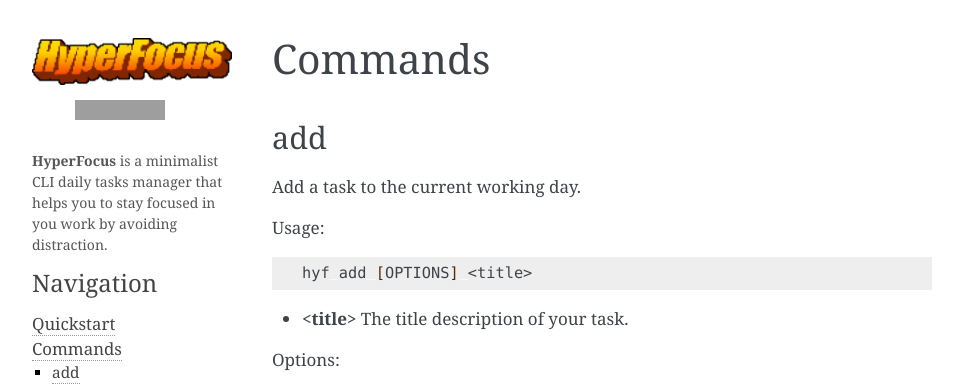
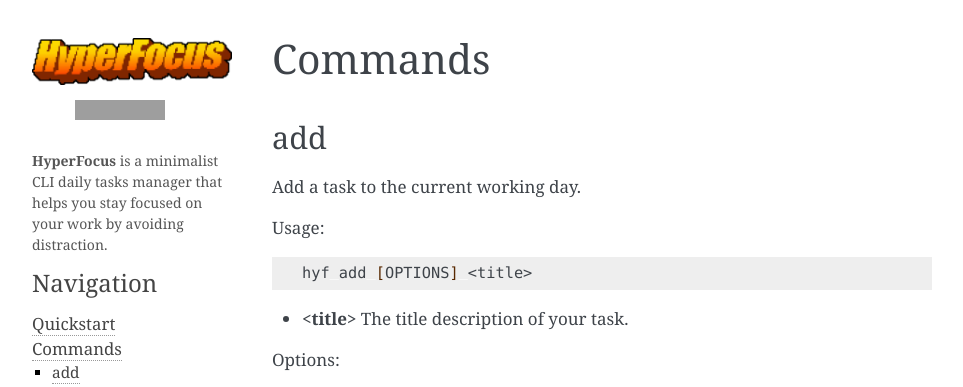
Before and after one commit to u8slvn/hyperfocus, a Sphinx documentation site: the page built from docs/source/commands.rst, in a window 1280 px wide and 900 px high, cut to the strip 0-387 px from the top of the window. Shown: the whole strip, without its empty margins (148-1111 px from the left). Built offline with Sphinx 7.4.7, drawn with Linux system fonts in a browser that asks for light colours; some of the changed text lies outside the part shown; grey boxes are pictures that could not be loaded.

```diff
--- a/docs/source/_templates/sidebar-header.html
+++ b/docs/source/_templates/sidebar-header.html
@@ -3,5 +3,5 @@
     allowtransparency="true" frameborder="0" scrolling="0" width="115px" height="35px"></iframe>
 </p>
 <p>
-    <b>HyperFocus</b> is a minimalist CLI daily tasks manager that helps you to stay focused in you work by avoiding distraction.
+    <b>HyperFocus</b> is a minimalist CLI daily tasks manager that helps you stay focused on your work by avoiding distraction.
 </p>
```
Also changed, not shown: docs/source/commands.rst (+12 -12 lines).
